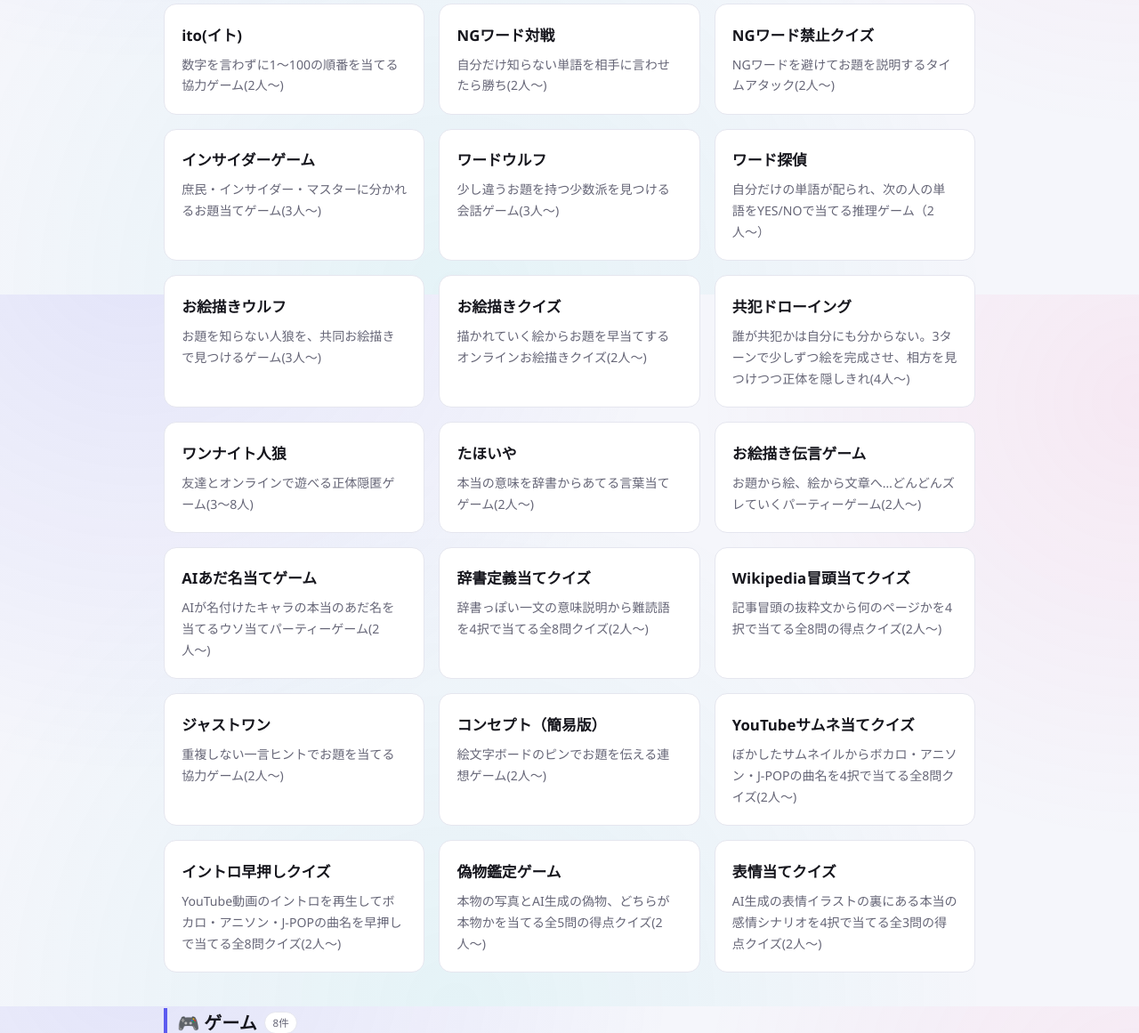
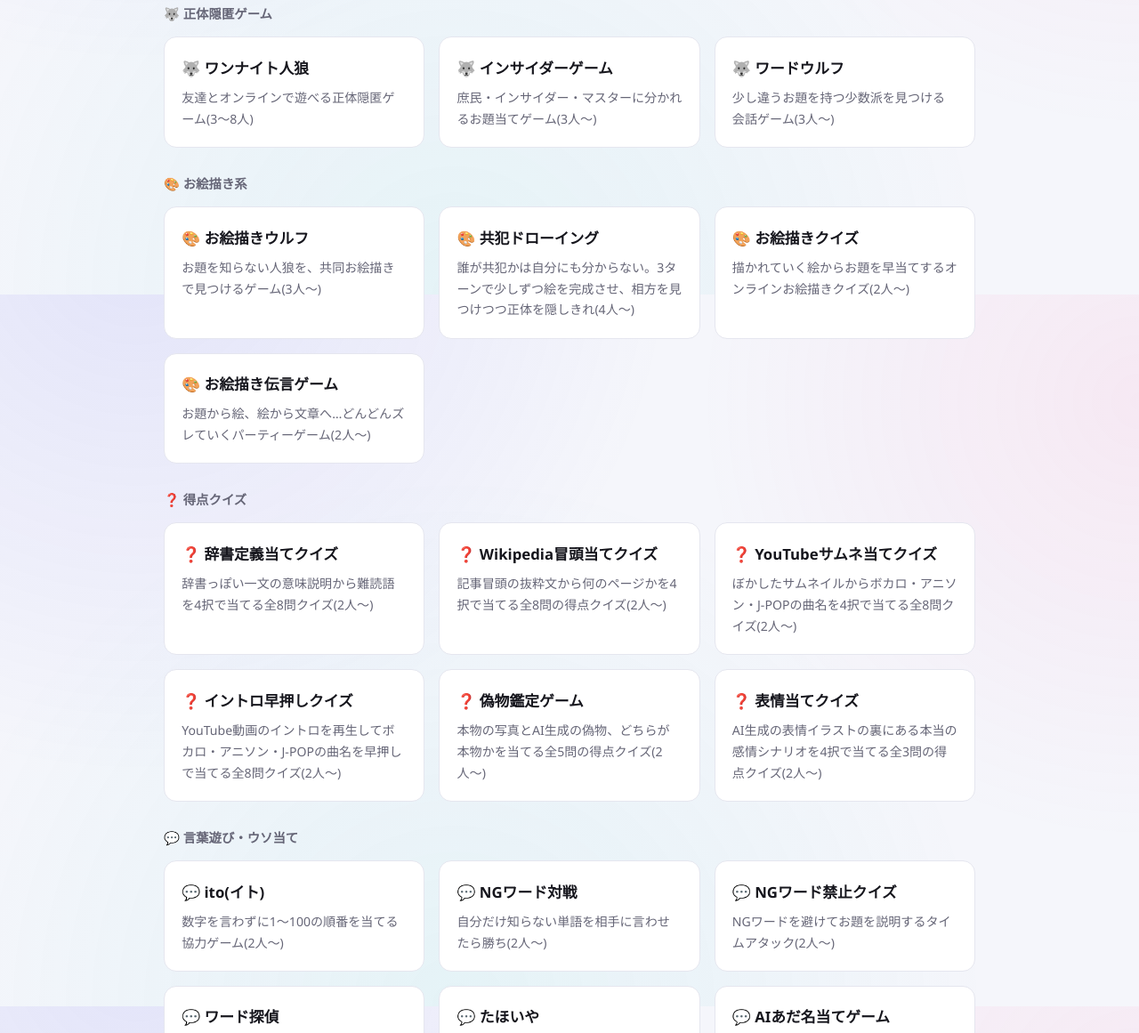
Before and after one commit to ykobashi/ykobashi.github.io, a plain HTML site: page index.html in a window 1280 px wide. Shown: the part 469-1630 px from the top of the page at 89% size. Drawn offline with Linux system fonts and the light colour scheme.

Commit message:
みんなで遊ぶをカテゴリ別に整理
パーティーゲームが21件に増えて探しにくくなっていたため、正体隠匿・お絵描き・得点クイズ・言葉遊びの4カテゴリに分割し、カード見出しにカテゴリ絵文字を付与した。

Co-Authored-By: Claude Sonnet 5 <noreply@anthropic.com>

```diff
--- a/changelog-data.js
+++ b/changelog-data.js
@@ -1,4 +1,5 @@
 window.SITE_CHANGELOG = [
+  { date: '2026-08-05', items: ['「みんなで遊ぶ」をカテゴリ別に整理'] },
   { date: '2026-08-02', items: ['「賽銭箱クリッカー」を追加'] },
   { date: '2026-08-01', items: ['「イントロ早押しクイズ」を追加'] },
   { date: '2026-07-31', items: ['AsobiLaboを公開'] },
--- a/index.html
+++ b/index.html
@@ -234,6 +234,21 @@
     grid-template-columns: repeat(auto-fill, minmax(220px, 1fr));
     gap: 1rem;
   }
+  .subgroup + .subgroup {
+    margin-top: 1.8rem;
+  }
+  .subgroup-title {
+    display: flex;
+    align-items: center;
+    gap: 0.4rem;
+    font-size: 0.9rem;
+    font-weight: 700;
+    color: var(--muted);
+    margin: 0 0 0.8rem;
+  }
+  .subgroup.subgroup-hidden {
+    display: none;
+  }
   .card {
     position: relative;
     display: block;
@@ -454,91 +469,113 @@
 <main>
   <section id="party-games">
     <h2>🎉 みんなで遊ぶ <span class="count-badge"></span></h2>
+
+    <div class="subgroup">
+      <h3 class="subgroup-title">🐺 正体隠匿ゲーム</h3>
+      <div class="grid">
+        <a class="card" href="one-night-werewolf/index.html">
+          <h3>🐺 ワンナイト人狼</h3>
+          <p>友達とオンラインで遊べる正体隠匿ゲーム(3〜8人)</p>
+        </a>
+        <a class="card" href="insider-game/index.html">
+          <h3>🐺 インサイダーゲーム</h3>
+          <p>庶民・インサイダー・マスターに分かれるお題当てゲーム(3人〜)</p>
+        </a>
+        <a class="card" href="word-wolf/index.html">
+          <h3>🐺 ワードウルフ</h3>
+          <p>少し違うお題を持つ少数派を見つける会話ゲーム(3人〜)</p>
+        </a>
+      </div>
+    </div>
+
+    <div class="subgroup">
+      <h3 class="subgroup-title">🎨 お絵描き系</h3>
+      <div class="grid">
+        <a class="card" href="drawing-wolf/index.html">
+          <h3>🎨 お絵描きウルフ</h3>
+          <p>お題を知らない人狼を、共同お絵描きで見つけるゲーム(3人〜)</p>
+        </a>
+        <a class="card" href="accomplice-drawing/index.html">
+          <h3>🎨 共犯ドローイング</h3>
+          <p>誰が共犯かは自分にも分からない。3ターンで少しずつ絵を完成させ、相方を見つけつつ正体を隠しきれ(4人〜)</p>
+        </a>
+        <a class="card" href="drawing-quiz/index.html">
+          <h3>🎨 お絵描きクイズ</h3>
+          <p>描かれていく絵からお題を早当てするオンラインお絵描きクイズ(2人〜)</p>
+        </a>
+        <a class="card" href="picture-telephone/index.html">
+          <h3>🎨 お絵描き伝言ゲーム</h3>
+          <p>お題から絵、絵から文章へ…どんどんズレていくパーティーゲーム(2人〜)</p>
+        </a>
+      </div>
+    </div>
+
+    <div class="subgroup">
+      <h3 class="subgroup-title">❓ 得点クイズ</h3>
+      <div class="grid">
+        <a class="card" href="dictionary-quiz/index.html">
+          <h3>❓ 辞書定義当てクイズ</h3>
+          <p>辞書っぽい一文の意味説明から難読語を4択で当てる全8問クイズ(2人〜)</p>
+        </a>
+        <a class="card" href="wikipedia-quiz/index.html">
+          <h3>❓ Wikipedia冒頭当てクイズ</h3>
+          <p>記事冒頭の抜粋文から何のページかを4択で当てる全8問の得点クイズ(2人〜)</p>
+        </a>
+        <a class="card" href="youtube-thumbnail-quiz/index.html">
+          <h3>❓ YouTubeサムネ当てクイズ</h3>
+          <p>ぼかしたサムネイルからボカロ・アニソン・J-POPの曲名を4択で当てる全8問クイズ(2人〜)</p>
+        </a>
+        <a class="card" href="song-intro-quiz/index.html">
+          <h3>❓ イントロ早押しクイズ</h3>
+          <p>YouTube動画のイントロを再生してボカロ・アニソン・J-POPの曲名を早押しで当てる全8問クイズ(2人〜)</p>
+        </a>
+        <a class="card" href="real-or-fake-photo/index.html">
+          <h3>❓ 偽物鑑定ゲーム</h3>
+          <p>本物の写真とAI生成の偽物、どちらが本物かを当てる全5問の得点クイズ(2人〜)</p>
+        </a>
+        <a class="card" href="expression-quiz/index.html">
+          <h3>❓ 表情当てクイズ</h3>
+          <p>AI生成の表情イラストの裏にある本当の感情シナリオを4択で当てる全3問の得点クイズ(2人〜)</p>
+        </a>
+      </div>
+    </div>
+
+    <div class="subgroup">
+      <h3 class="subgroup-title">💬 言葉遊び・ウソ当て</h3>
       <div class="grid">
         <a class="card" href="ito-game/index.html">
-        <h3>ito(イト)</h3>
+          <h3>💬 ito(イト)</h3>
           <p>数字を言わずに1〜100の順番を当てる協力ゲーム(2人〜)</p>
         </a>
         <a class="card" href="ng-word-battle/index.html">
-        <h3>NGワード対戦</h3>
+          <h3>💬 NGワード対戦</h3>
           <p>自分だけ知らない単語を相手に言わせたら勝ち(2人〜)</p>
         </a>
         <a class="card" href="taboo-word-game/index.html">
-        <h3>NGワード禁止クイズ</h3>
+          <h3>💬 NGワード禁止クイズ</h3>
           <p>NGワードを避けてお題を説明するタイムアタック(2人〜)</p>
         </a>
-      <a class="card" href="insider-game/index.html">
-        <h3>インサイダーゲーム</h3>
-        <p>庶民・インサイダー・マスターに分かれるお題当てゲーム(3人〜)</p>
-      </a>
-      <a class="card" href="word-wolf/index.html">
-        <h3>ワードウルフ</h3>
-        <p>少し違うお題を持つ少数派を見つける会話ゲーム(3人〜)</p>
-      </a>
         <a class="card" href="word-detective/index.html">
-        <h3>ワード探偵</h3>
+          <h3>💬 ワード探偵</h3>
           <p>自分だけの単語が配られ、次の人の単語をYES/NOで当てる推理ゲーム（2人〜）</p>
         </a>
-      <a class="card" href="drawing-wolf/index.html">
-        <h3>お絵描きウルフ</h3>
-        <p>お題を知らない人狼を、共同お絵描きで見つけるゲーム(3人〜)</p>
-      </a>
-      <a class="card" href="drawing-quiz/index.html">
-        <h3>お絵描きクイズ</h3>
-        <p>描かれていく絵からお題を早当てするオンラインお絵描きクイズ(2人〜)</p>
-      </a>
-      <a class="card" href="accomplice-drawing/index.html">
-        <h3>共犯ドローイング</h3>
-        <p>誰が共犯かは自分にも分からない。3ターンで少しずつ絵を完成させ、相方を見つけつつ正体を隠しきれ(4人〜)</p>
-      </a>
-      <a class="card" href="one-night-werewolf/index.html">
-        <h3>ワンナイト人狼</h3>
-        <p>友達とオンラインで遊べる正体隠匿ゲーム(3〜8人)</p>
-      </a>
         <a class="card" href="tahoiya/index.html">
-        <h3>たほいや</h3>
+          <h3>💬 たほいや</h3>
           <p>本当の意味を辞書からあてる言葉当てゲーム(2人〜)</p>
         </a>
-      <a class="card" href="picture-telephone/index.html">
-        <h3>お絵描き伝言ゲーム</h3>
-        <p>お題から絵、絵から文章へ…どんどんズレていくパーティーゲーム(2人〜)</p>
-      </a>
         <a class="card" href="ai-nickname-game/index.html">
-        <h3>AIあだ名当てゲーム</h3>
+          <h3>💬 AIあだ名当てゲーム</h3>
           <p>AIが名付けたキャラの本当のあだ名を当てるウソ当てパーティーゲーム(2人〜)</p>
         </a>
-      <a class="card" href="dictionary-quiz/index.html">
-        <h3>辞書定義当てクイズ</h3>
-        <p>辞書っぽい一文の意味説明から難読語を4択で当てる全8問クイズ(2人〜)</p>
-      </a>
-      <a class="card" href="wikipedia-quiz/index.html">
-        <h3>Wikipedia冒頭当てクイズ</h3>
-        <p>記事冒頭の抜粋文から何のページかを4択で当てる全8問の得点クイズ(2人〜)</p>
-      </a>
         <a class="card" href="just-one/index.html">
-        <h3>ジャストワン</h3>
+          <h3>💬 ジャストワン</h3>
           <p>重複しない一言ヒントでお題を当てる協力ゲーム(2人〜)</p>
         </a>
         <a class="card" href="concept/index.html">
-        <h3>コンセプト（簡易版）</h3>
+          <h3>💬 コンセプト（簡易版）</h3>
           <p>絵文字ボードのピンでお題を伝える連想ゲーム(2人〜)</p>
         </a>
-      <a class="card" href="youtube-thumbnail-quiz/index.html">
-        <h3>YouTubeサムネ当てクイズ</h3>
-        <p>ぼかしたサムネイルからボカロ・アニソン・J-POPの曲名を4択で当てる全8問クイズ(2人〜)</p>
-      </a>
-      <a class="card" href="song-intro-quiz/index.html">
-        <h3>イントロ早押しクイズ</h3>
-        <p>YouTube動画のイントロを再生してボカロ・アニソン・J-POPの曲名を早押しで当てる全8問クイズ(2人〜)</p>
-      </a>
-      <a class="card" href="real-or-fake-photo/index.html">
-        <h3>偽物鑑定ゲーム</h3>
-        <p>本物の写真とAI生成の偽物、どちらが本物かを当てる全5問の得点クイズ(2人〜)</p>
-      </a>
-      <a class="card" href="expression-quiz/index.html">
-        <h3>表情当てクイズ</h3>
-        <p>AI生成の表情イラストの裏にある本当の感情シナリオを4択で当てる全3問の得点クイズ(2人〜)</p>
-      </a>
+      </div>
     </div>
   </section>
 
@@ -720,14 +757,26 @@
     var visibleTotal = 0;
 
     sections.forEach(function (section) {
-      var cards = Array.prototype.slice.call(section.querySelectorAll('.card'));
       var visibleInSection = 0;
+      var subgroups = Array.prototype.slice.call(section.querySelectorAll('.subgroup'));
+      // サブグループがないセクションは、セクション自体を1つのグループとして扱う
+      var groups = subgroups.length > 0 ? subgroups : [section];
+
+      groups.forEach(function (group) {
+        var cards = Array.prototype.slice.call(group.querySelectorAll('.card'));
+        var visibleInGroup = 0;
 
         cards.forEach(function (card) {
           var text = card.textContent.toLowerCase();
           var match = query === '' || text.indexOf(query) !== -1;
           card.classList.toggle('card-hidden', !match);
-        if (match) visibleInSection++;
+          if (match) visibleInGroup++;
+        });
+
+        if (group !== section) {
+          group.classList.toggle('subgroup-hidden', query !== '' && visibleInGroup === 0);
+        }
+        visibleInSection += visibleInGroup;
       });
 
       section.classList.toggle('category-hidden', query !== '' && visibleInSection === 0);
```
Lines whose indentation alone changed are shown as unchanged.
